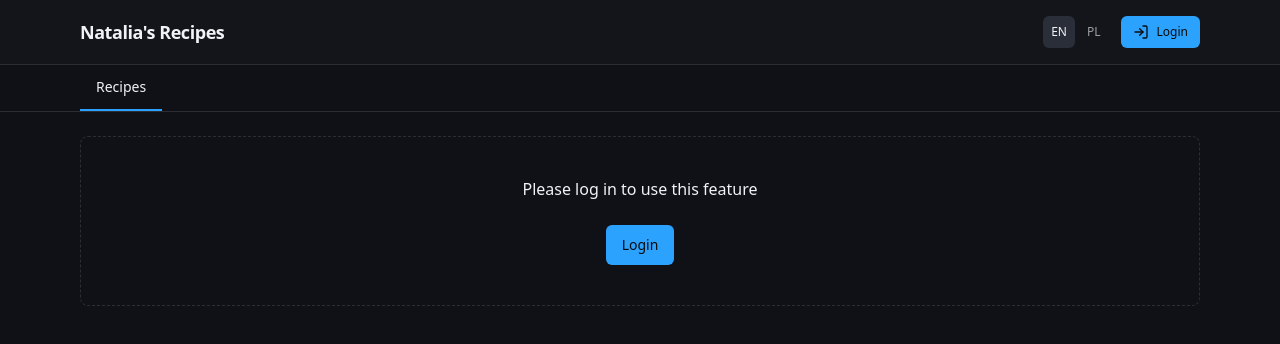
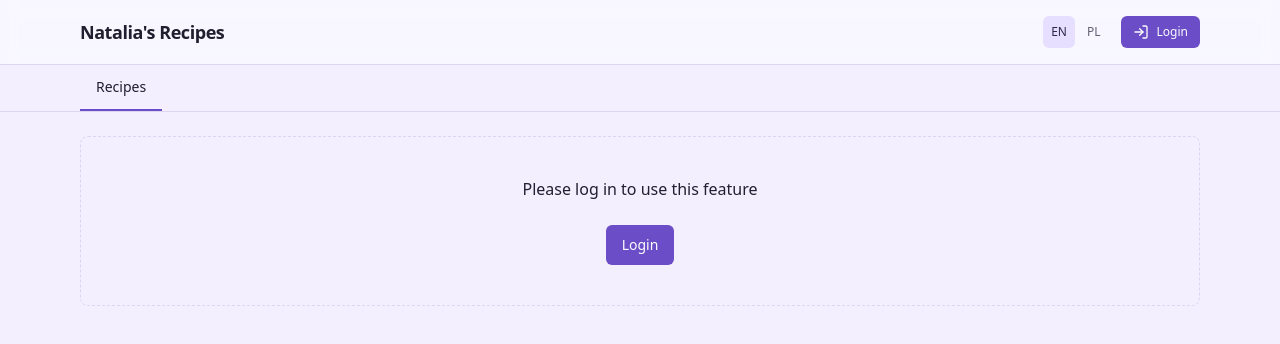
Before and after one commit to Mazzi2000/RecipesApp, a React (Vite) app in the folder frontend-react/: page / in a window 1280 px wide. Shown: the top 344 px of the page. Built offline with nearby package versions, Linux system fonts and the light colour scheme; no server answers.

Commit message:
Redesign recipe detail: light purple theme, styled ingredient list, custom step badges

```diff
--- a/frontend-react/src/features/recipes/components/IngredientList.tsx
+++ b/frontend-react/src/features/recipes/components/IngredientList.tsx
@@ -11,22 +11,29 @@ function scaleNotes(notes: string, multiplier: number): string {
   const match = normalized.match(/^(\d+(?:\.\d+)?)\s*(.*)$/);
   if (!match) return notes;
   const scaled = parseFloat((parseFloat(match[1]) * multiplier).toFixed(2));
-  return match[2] ? `${scaled} ${match[2]}`.trim() : `${scaled}`;
+  return match[2] ? `${scaled}${match[2]}`.trim() : `${scaled}`;
 }
 
 export function IngredientList({ ingredients, servingsMultiplier = 1 }: IngredientListProps) {
   if (ingredients.length === 0) return null;
   return (
-    <ul className="space-y-1.5 text-base">
+    <ul className="overflow-hidden rounded-lg border border-border text-base">
       {ingredients.map((ing, idx) => {
         const displayAmount = ing.amount != null
           ? `${parseFloat((ing.amount * servingsMultiplier).toFixed(2))} ${ing.unit ?? ''}`.trim()
           : (ing.original_text ?? '');
         const displayNotes = ing.notes != null ? scaleNotes(ing.notes, servingsMultiplier) : null;
         return (
-          <li key={ing.id ?? idx} className="flex items-baseline justify-between gap-3">
-            <span>{ing.name} {displayNotes != null && `(${displayNotes})`}</span>
-            <span className="text-muted-foreground">{displayAmount}</span>
+          <li
+            key={ing.id ?? idx}
+            className="flex items-baseline justify-between gap-3 px-4 py-2.5 odd:bg-muted/60 border-b border-border last:border-b-0"
+          >
+            <span className="font-medium">
+              {ing.name} {displayNotes != null && (
+                <span className="text-muted-foreground">({displayNotes})</span>
+              )}
+            </span>
+            <span className="font-semibold text-primary whitespace-nowrap">{displayAmount}</span>
           </li>
         );
       })}
--- a/frontend-react/src/features/recipes/components/RecipeDetail.tsx
+++ b/frontend-react/src/features/recipes/components/RecipeDetail.tsx
@@ -113,7 +113,7 @@ export function RecipeDetail({ recipe, returnTo }: RecipeDetailProps) {
               </Button>
             </div>
           </div>
-          <Card className="border-4 border-green-500">
+          <Card>
             <CardContent className="p-4">
               <IngredientList
                 ingredients={recipe.ingredients}
@@ -124,12 +124,17 @@ export function RecipeDetail({ recipe, returnTo }: RecipeDetailProps) {
         </section>
         <section className="space-y-3 md:col-span-2">
           <h2 className="text-lg font-semibold"> <ChefHat className=" inline mr-1" /> {t('recipeDetail.instructions')}</h2>
-          <Card className="border-4 border-pink-500">
+          <Card>
             <CardContent className="space-y-2 p-4 text-sm">
               {recipe.instructions && recipe.instructions.length > 0 ? (
-                <ol className="list-inside list-decimal space-y-2">
+                <ol className="space-y-3">
                   {recipe.instructions.map((step, idx) => (
-                    <li key={idx} className='text-lg'>{step}</li>
+                    <li key={idx} className="flex gap-3 text-lg">
+                      <span className="flex-none flex h-7 w-7 items-center justify-center rounded-full bg-primary text-sm font-bold text-primary-foreground">
+                        {idx + 1}
+                      </span>
+                      <span className="leading-relaxed">{step}</span>
+                    </li>
                   ))}
                 </ol>
               ) : (
--- a/frontend-react/src/index.css
+++ b/frontend-react/src/index.css
@@ -3,35 +3,35 @@
 
 @custom-variant dark (&:is(.dark *));
 
-/* shadcn / Recipe app dark theme tokens. The whole app runs in dark mode. */
+/* Light purple theme tokens. */
 :root {
-  --background: oklch(0.18 0.01 270);
-  --foreground: oklch(0.96 0.005 270);
+  --background: oklch(0.96 0.025 295);      /* soft lavender page bg   */
+  --foreground: oklch(0.25 0.03 290);       /* near-black text         */
 
-  --card: oklch(0.22 0.01 270);
-  --card-foreground: oklch(0.96 0.005 270);
+  --card: oklch(1 0 0);                      /* white cards             */
+  --card-foreground: oklch(0.25 0.03 290);
 
-  --popover: oklch(0.22 0.01 270);
-  --popover-foreground: oklch(0.96 0.005 270);
+  --popover: oklch(1 0 0);
+  --popover-foreground: oklch(0.25 0.03 290);
 
-  --primary: oklch(0.7 0.18 250);
-  --primary-foreground: oklch(0.15 0 0);
+  --primary: oklch(0.52 0.18 290);          /* purple buttons/accents  */
+  --primary-foreground: oklch(0.99 0 0);    /* white text on purple    */
 
-  --secondary: oklch(0.27 0.01 270);
-  --secondary-foreground: oklch(0.96 0.005 270);
+  --secondary: oklch(0.93 0.045 295);       /* light purple chips      */
+  --secondary-foreground: oklch(0.30 0.06 290);
 
-  --muted: oklch(0.27 0.01 270);
-  --muted-foreground: oklch(0.7 0.01 270);
+  --muted: oklch(0.95 0.02 295);            /* table alt-row / muted bg*/
+  --muted-foreground: oklch(0.50 0.03 290); /* meta / labels           */
 
-  --accent: oklch(0.3 0.02 270);
-  --accent-foreground: oklch(0.96 0.005 270);
+  --accent: oklch(0.92 0.05 295);
+  --accent-foreground: oklch(0.30 0.06 290);
 
-  --destructive: oklch(0.6 0.2 25);
-  --destructive-foreground: oklch(0.97 0 0);
+  --destructive: oklch(0.58 0.20 25);       /* delete red (unchanged)  */
+  --destructive-foreground: oklch(0.99 0 0);
 
-  --border: oklch(0.3 0.01 270);
-  --input: oklch(0.3 0.01 270);
-  --ring: oklch(0.7 0.18 250);
+  --border: oklch(0.89 0.035 295);          /* soft purple borders     */
+  --input: oklch(0.89 0.035 295);
+  --ring: oklch(0.52 0.18 290);
 
   --radius: 0.5rem;
 }
```
